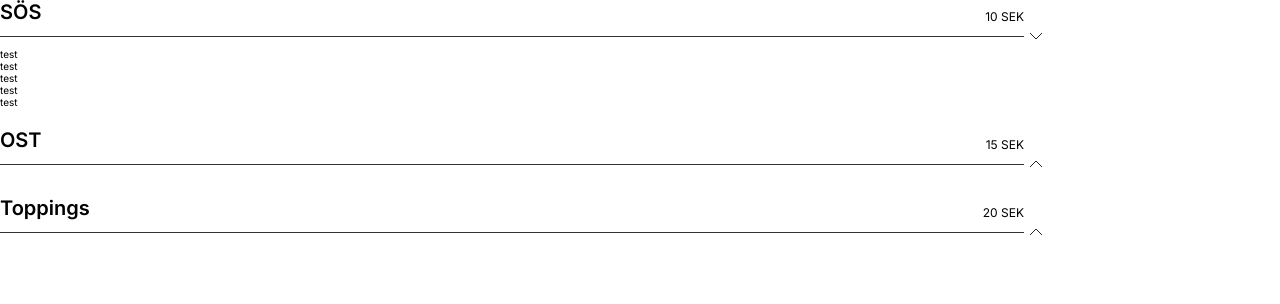
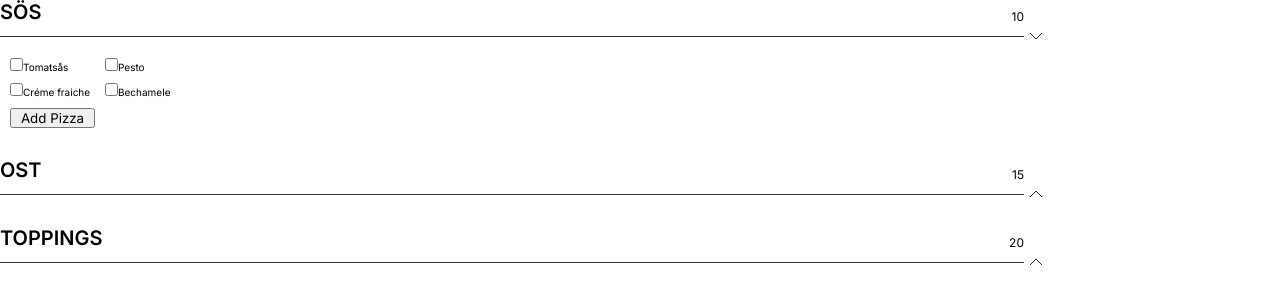
Before and after one commit to DennisFlink/PizzaCalculator, a React (Vite) app: page / in a window 1280 px wide. Both pictures are taken after a click on the picture 1036 px from the left and 36 px from the top of the page. Shown: the top 304 px of the page. Built offline with nearby package versions, Linux system fonts and the light colour scheme.

Commit message:
Co-authored-by: Anton Håkansson <skoanton@users.noreply.github.com> Co-authored-by: Lemsoon <Lemsoon@users.noreply.github.com>

```diff
--- a/src/components/IngredientsBox.tsx
+++ b/src/components/IngredientsBox.tsx
@@ -1,33 +1,39 @@
 import { useState } from 'react'
 import { Ingredients } from './PizzaContext'
-
+import IngridientList from './IngridientList'
 type IngredientsBoxProps = {
    type: string
 }
 
 const IngredientsBox = ({ type }: IngredientsBoxProps) => {
    const ingredients = Ingredients
+   let title = ''
+   let price = ' '
+
+   switch (type) {
+      case 'sauce':
+         title = 'SÖS'
+         price = ingredients.sacuePrice.toString()
+         break
+      case 'cheese':
+         title = 'OST'
+         price = ingredients.cheesePrice.toString()
+         break
+      case 'toppings':
+         title = 'TOPPINGS'
+         price = ingredients.toppingsPrice.toString()
+         break
+      default:
+         throw new Error('Wrong with inputs')
+   }
 
    const [isActive, setIsActive] = useState(false)
    return (
       <section className="ingredients-box">
-         {type === 'sauce' ? (
-            <section className="title">
-               <h2>SÖS</h2>
-               <p>{ingredients.sacuePrice} SEK</p>
-            </section>
-         ) : type === 'cheese' ? (
-            <section className="title">
-               <h2>OST</h2>
-               <p>{ingredients.cheesePrice} SEK</p>
-            </section>
-         ) : type === 'toppings' ? (
-            <section className="title">
-               <h2>Toppings</h2>
-               <p>{ingredients.toppingsPrice} SEK</p>
-            </section>
-         ) : null}
-
+         <section className="title">
+            <h2>{title}</h2>
+            <p>{price}</p>
+         </section>
          <section className="accordian">
             <hr />
             {/* rotate arrow */}
@@ -38,17 +44,7 @@ const IngredientsBox = ({ type }: IngredientsBoxProps) => {
             )}
          </section>
 
-         {isActive && (
-            <section>
-               <ul>
-                  <li>test</li>
-                  <li>test</li>
-                  <li>test</li>
-                  <li>test</li>
-                  <li>test</li>
-               </ul>
-            </section>
-         )}
+         {isActive && <IngridientList type={ingredients[type]} />}
       </section>
    )
 }
--- a/src/components/IngridientList.tsx
+++ b/src/components/IngridientList.tsx
@@ -1,16 +1,32 @@
+import { useContext } from 'react'
+import { PizzaContext, initialPizzaState } from './PizzaContext'
+import { ACTION } from './PizzaProvider'
+
 type PROP = {
-   type: { name: string; price: number }[]
+   type: { name: string }[]
 }
 
 const IngridientList: React.FC<PROP> = ({ type }) => {
+   const { state, dispatch } = useContext(PizzaContext)
+
+   const handleCheckboxChange = (ingredient: { name: string }, isChecked: boolean) => {
+      if (isChecked) {
+         const index = state.pizzas.length - 1
+         dispatch({ type: ACTION.EDIT, payload: { ...state.pizzas[index], chees: [ingredient.name] } })
+      }
+   }
+   const handleButtonClick = () => {
+      dispatch({ type: ACTION.EDIT, payload: { id: '1', size: 'medium', sauce: [], chees: [], toppings: [], totalCost: 100 } })
+   }
    return (
       <div className="CONTAINER">
          {type.map((ingrident, index) => (
             <div className="box" key={index}>
-               <input type="checkbox" id={ingrident.name}></input>
+               <input type="checkbox" id={ingrident.name} onChange={(e) => handleCheckboxChange(ingrident, e.target.checked)}></input>
                <label htmlFor={ingrident.name}>{ingrident.name}</label>
             </div>
          ))}
+         <button onClick={handleButtonClick}>Add Pizza</button>
       </div>
    )
 }
--- a/src/components/PizzaContext.ts
+++ b/src/components/PizzaContext.ts
@@ -14,7 +14,9 @@ type Ingredients = {
 export type Pizza = {
    id: string
    size: string
-   Ingridients: Ingredients
+   sauce: string[]
+   chees: string[]
+   toppings: string[]
    totalCost: number
 }
 
@@ -57,7 +59,7 @@ export type PizzaState = {
 }
 
 export const initialPizzaState: PizzaState = {
-   pizzas: [],
+   pizzas: [{ id: uuid(), size: 'medium', sauce: [], chees: [], toppings: [], totalCost: 100 }],
 }
 
 export const PizzaContext = createContext<{
--- a/src/components/PizzaProvider.tsx
+++ b/src/components/PizzaProvider.tsx
@@ -1,8 +1,8 @@
-import { useReducer } from 'react'
+import { useEffect, useReducer } from 'react'
 import { Pizza, PizzaContext, PizzaState } from './PizzaContext'
 import { initialPizzaState } from './PizzaContext'
 
-const ACTION = {
+export const ACTION = {
    ADD: 'ADD',
    REMOVE: 'REMOVE',
    EDIT: 'EDIT',
@@ -36,12 +36,14 @@ const pizzaReducer = (state: PizzaState, action: Action): PizzaState => {
          throw new Error('Wrong with action type')
    }
 }
+
 type PizzaProviderProps = {
    children: React.ReactNode
 }
 
 const PizzaProvider = ({ children }: PizzaProviderProps) => {
    const [state, dispatch] = useReducer(pizzaReducer, initialPizzaState)
+   console.log(state)
    return <PizzaContext.Provider value={{ state, dispatch }}>{children}</PizzaContext.Provider>
 }
 
```
